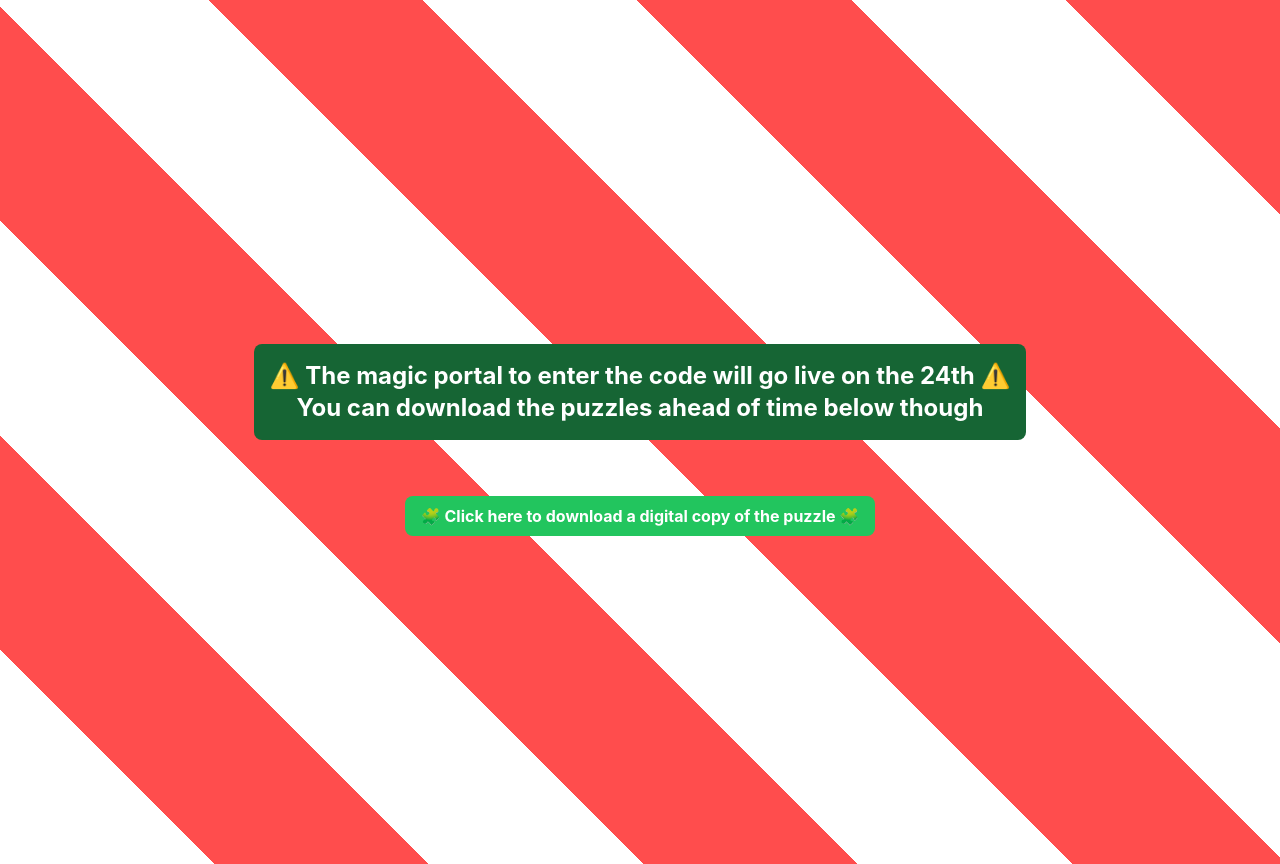
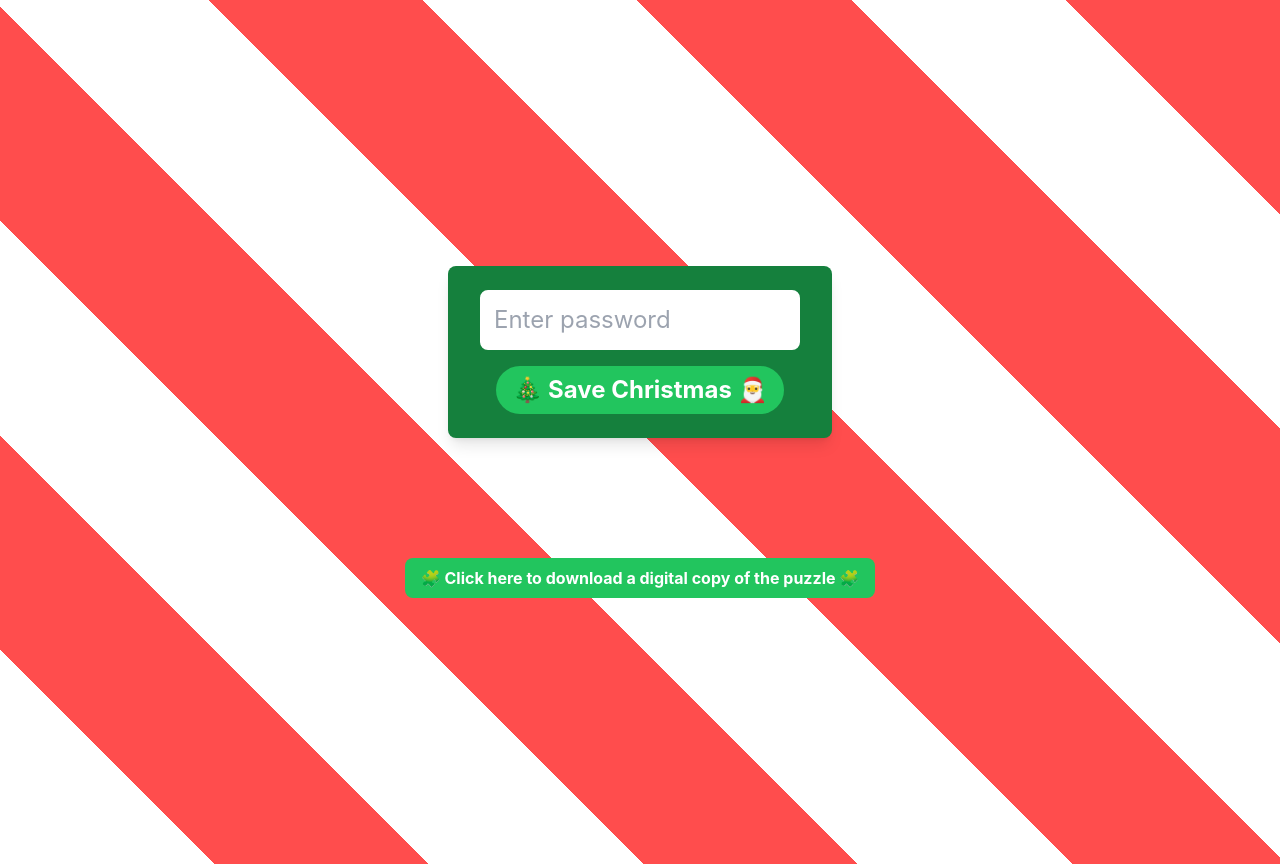
Before and after one commit to ZakryDat/save-our-christmas, a React (Vite) app: page / in a window 1280 px wide. Built offline with nearby package versions, Linux system fonts and the light colour scheme; no server answers.

Commit message:
activate

```diff
--- a/src/Login.jsx
+++ b/src/Login.jsx
@@ -38,8 +38,8 @@
                 : (
                     <>
                         <div className="flex flex-col h-screen items-center justify-center">
-                            <div className='flex text-2xl font-bold bg-green-800 text-white p-4 rounded-lg m-4'>⚠️ The magic portal to enter the code will go live on the 24th ⚠️<br />You can download the puzzles ahead of time below though</div>
-                            {/* <div className="flex">
+                            {/* <div className='flex text-2xl font-bold bg-green-800 text-white p-4 rounded-lg m-4'>⚠️ The magic portal to enter the code will go live on the 24th ⚠️<br />You can download the puzzles ahead of time below though</div> */}
+                            <div className="flex">
                                 <form
                                     onSubmit={checkPw}
                                     className="flex flex-col items-center bg-green-700 p-6 px-8 rounded-lg shadow-lg max-w-sm mx-auto"
@@ -65,7 +65,7 @@
                                 <p className={errorMessage ? "mb-4 w-full p-3 rounded-lg bg-green-700" : ""}>
                                     {errorMessage}
                                 </p>
-                            </div> */}
+                            </div>
                             <DownloadFile fileName="puzzle_crackers_digital.pdf" buttonText="🧩 Click here to download a digital copy of the puzzle 🧩" />
                             {/* <DownloadFile fileName="puzzle_crackers_solutions.pdf" buttonText="🆘 Need help? Click here to download solutions 🆘" /> */}
                         </div>
```
